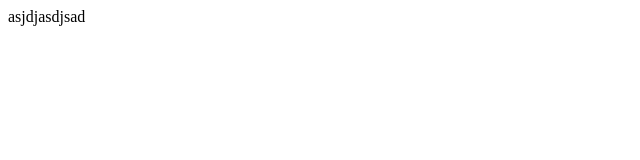
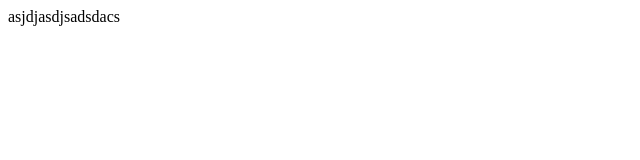
Before and after one commit to Wadimx199789/git-2, a plain HTML site: page index.html in a window 1280 px wide. Shown: the full height of the page, 0-640 px from the left. Drawn offline with Linux system fonts and the light colour scheme.

```diff
--- a/index.html
+++ b/index.html
@@ -6,7 +6,7 @@
     <title>Document</title>
 </head>
 <body>
-    asjdjasdjsad
+    asjdjasdjsadsdacs
 
 </body>
 </html>
```
